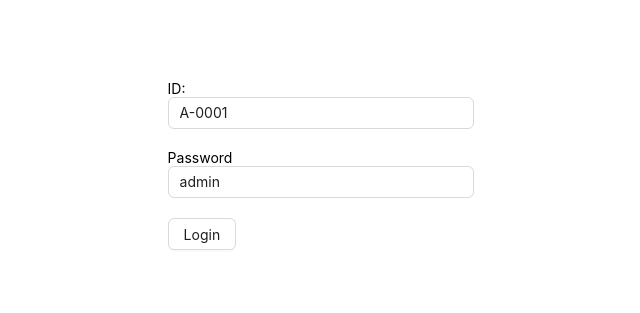
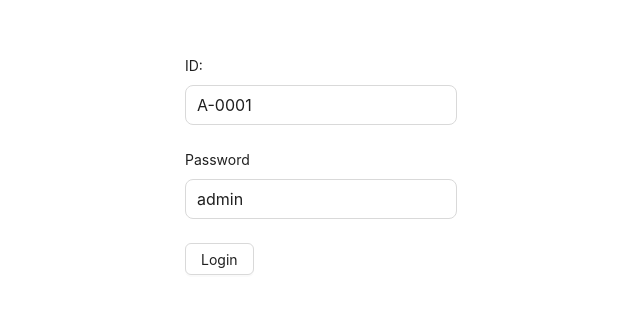
Before and after one commit to skrehad/Frontend-University-Project, a React (Vite) app: page /login in a window 1280 px wide. Shown: the part 235-548 px from the top of the page, without its empty margins (319-959 px from the left). Built offline with nearby package versions, Linux system fonts and the light colour scheme.

Commit message:
update PHInput and PHForm

```diff
--- a/src/components/form/PHForm.tsx
+++ b/src/components/form/PHForm.tsx
@@ -1,3 +1,5 @@
+/* eslint-disable @typescript-eslint/no-explicit-any */
+import { Form } from "antd";
 import { ReactNode } from "react";
 import {
   FieldValues,
@@ -6,10 +8,9 @@
   useForm,
 } from "react-hook-form";
 
-// from config
 type TFormConfig = {
-  // eslint-disable-next-line @typescript-eslint/no-explicit-any
   defaultValues?: Record<string, any>;
+  resolver?: any;
 };
 
 type TFormProps = {
@@ -17,18 +18,29 @@
   children: ReactNode;
 } & TFormConfig;
 
-const PHForm = ({ onSubmit, children, defaultValues }: TFormProps) => {
+const PHForm = ({
+  onSubmit,
+  children,
+  defaultValues,
+  resolver,
+}: TFormProps) => {
   const formConfig: TFormConfig = {};
 
   if (defaultValues) {
     formConfig["defaultValues"] = defaultValues;
   }
 
+  if (resolver) {
+    formConfig["resolver"] = resolver;
+  }
+
   const methods = useForm(formConfig);
 
   return (
     <FormProvider {...methods}>
-      <form onSubmit={methods.handleSubmit(onSubmit)}>{children}</form>
+      <Form layout="vertical" onFinish={methods.handleSubmit(onSubmit)}>
+        {children}
+      </Form>
     </FormProvider>
   );
 };
--- a/src/components/form/PHInput.tsx
+++ b/src/components/form/PHInput.tsx
@@ -1,4 +1,4 @@
-import { Input } from "antd";
+import { Form, Input } from "antd";
 import { Controller } from "react-hook-form";
 
 type TInputProps = {
@@ -10,10 +10,13 @@
 const PHInput = ({ type, name, label }: TInputProps) => {
   return (
     <div style={{ marginBottom: "20px" }}>
-      {label ? label : null}
       <Controller
         name={name}
-        render={({ field }) => <Input {...field} type={type} id={name} />}
+        render={({ field }) => (
+          <Form.Item label={label}>
+            <Input {...field} type={type} id={name} size="large" />
+          </Form.Item>
+        )}
       />
     </div>
   );
--- a/src/pages/admin/academicManagement/CreateAcademicSemester.tsx
+++ b/src/pages/admin/academicManagement/CreateAcademicSemester.tsx
@@ -3,6 +3,7 @@
 import PHForm from "../../../components/form/PHForm";
 import { Button, Col, Flex } from "antd";
 import { toast } from "sonner";
+import PHSelect from "../../../components/form/PHSelect";
 
 const currentYear = new Date().getFullYear();
 const yearOptions = [0, 1, 2, 3, 4].map((number) => ({
```
